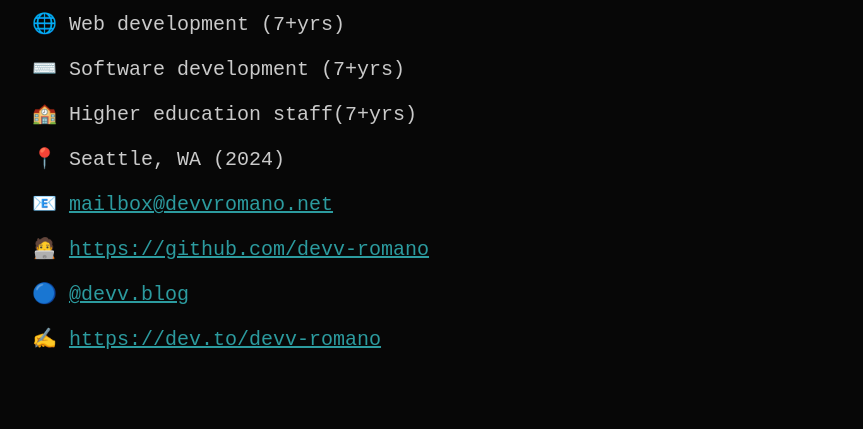
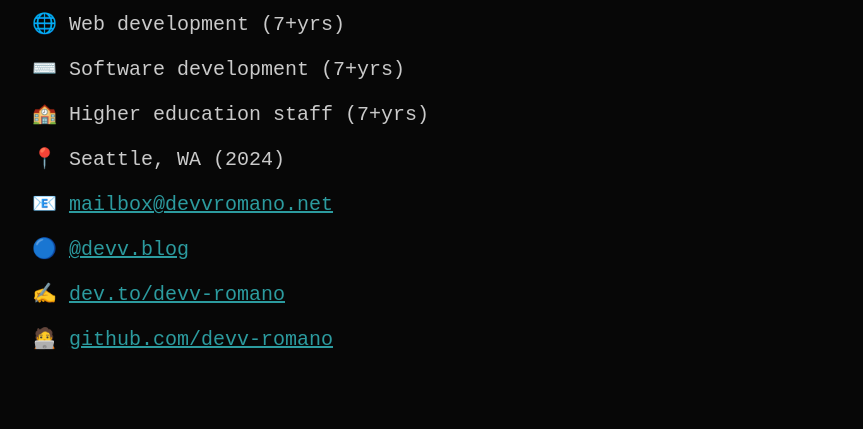
Before and after one commit to devv-romano/website, a plain HTML site: page index.html in a window 1280 px wide. Shown: the part 105-534 px from the top of the page, without its empty margins (208-1071 px from the left). Drawn offline with Linux system fonts and the light colour scheme.

Commit message:
fix typo

```diff
--- a/index.html
+++ b/index.html
@@ -11,12 +11,12 @@
     <h1>Devv Romano</h1>
     <p>🌐 Web development (7+yrs)</p>
     <p>⌨️ Software development (7+yrs)</p>
-    <p>🏫 Higher education staff(7+yrs)</p>
+    <p>🏫 Higher education staff (7+yrs)</p>
     <p>📍 Seattle, WA (2024)</p>
     <p>📧 <a href="mailto:mailbox@devvromano.net">mailbox@devvromano.net</a></p>
-    <p>🧑‍💻 <a href="https://github.com/devv-romano">https://github.com/devv-romano</a></p>
     <p>🔵 <a href="https://bsky.app/profile/devv.blog">@devv.blog</a></p>
-    <p>✍️ <a href="https://dev.to/devv-romano">https://dev.to/devv-romano</a></p>
+    <p>✍️ <a href="https://dev.to/devv-romano">dev.to/devv-romano</a></p>
+    <p>🧑‍💻 <a href="https://github.com/devv-romano">github.com/devv-romano</a></p>
     <div class="empty-divider"></div>
     <div>
         <h2>Technologies</h2>
```
